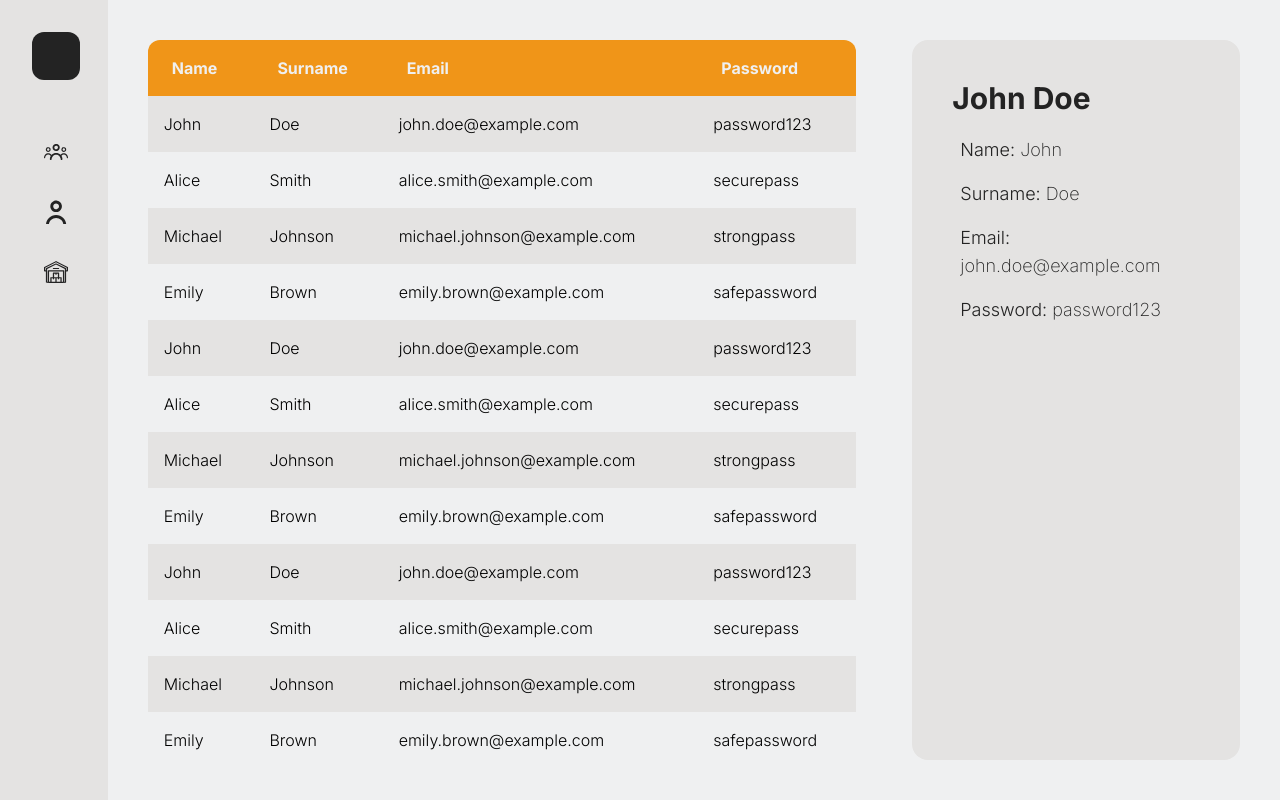
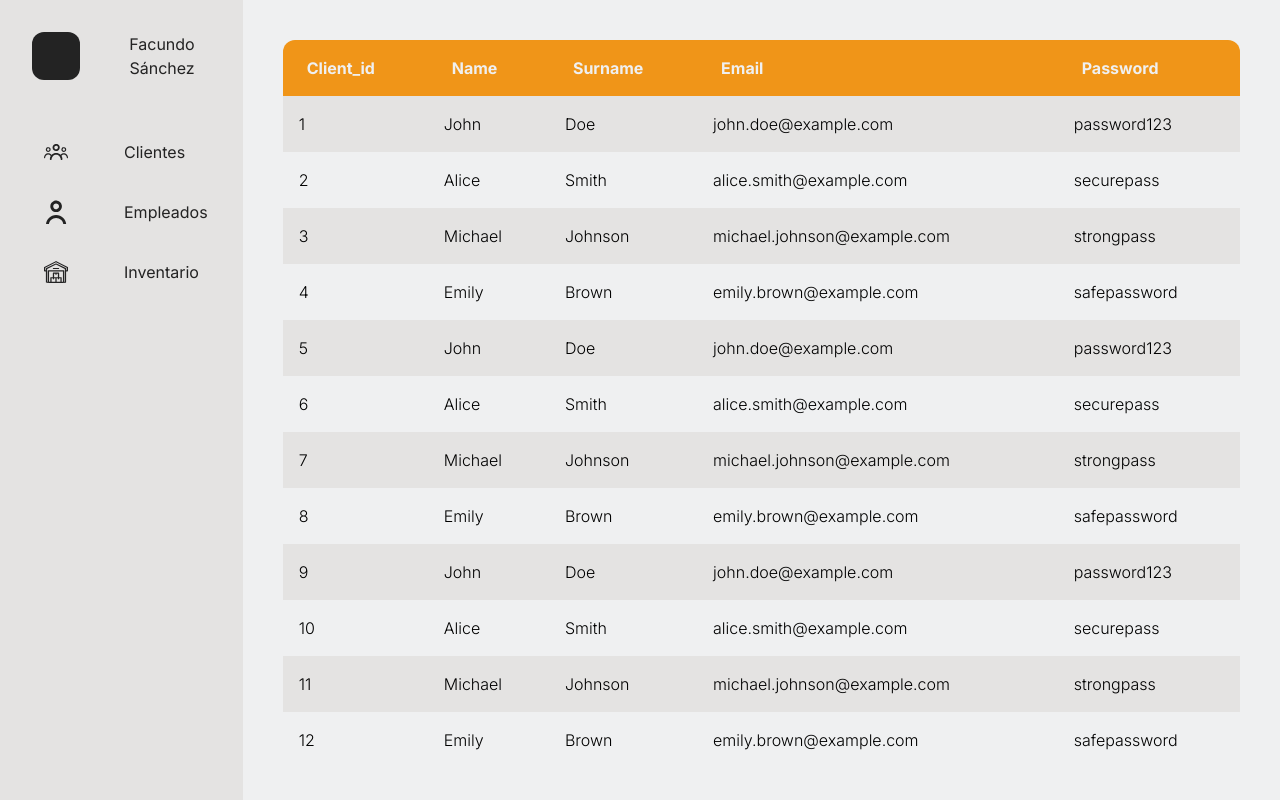
Before and after one commit to HolbertonFinalProjectFG/gymlink_frontend, a React (Vite) app: page /admin/clients in a window 1280 px wide. Built offline with nearby package versions, Linux system fonts and the light colour scheme.

Commit message:
added context to select client and styles fixed

```diff
--- a/src/components/AdminViews/DetailsCard/DetailsCard.jsx
+++ b/src/components/AdminViews/DetailsCard/DetailsCard.jsx
@@ -1,8 +1,32 @@
+import { useContext } from "react";
+import { AdminContext } from "../../../views/AdminViews/context/AdminContext";
+
 export const DetailsCard = ({ data }) => {
+
+  if (!data)
+    return;
+
+  const { selectId, setSelectedId } = useContext(AdminContext)
+
+  const handleCloseClient = () => {
+    setSelectedId({
+      ...selectId,
+      client_id: undefined
+    })
+  }
+
+
   const fullName = `${data.name} ${data.surname}`;
 
   return (
-    <section className="bg-light-secondary text-light-secondary_op flex min-w-[30%] flex-col p-10 rounded-2xl h-full">
+    <section className="bg-light-secondary text-light-secondary_op flex min-w-[30%] flex-col p-10 pt-15 rounded-2xl h-full relative">
+      <button onClick={handleCloseClient}>
+        <svg height="20px" width="20px" version="1.1" id="Capa_1"
+          viewBox="0 0 490 490" xmlSpace="preserve" className="absolute top-5 right-5 hover:text-red-500 transition-colors">
+          <polygon points="456.851,0 245,212.564 33.149,0 0.708,32.337 212.669,245.004 0.708,457.678 33.149,490 245,277.443 456.851,490
+          489.292,457.678 277.331,245.004 489.292,32.337" fill="currentColor"/>
+        </svg>
+      </button>
       <h2 className="text-3xl mb-5 font-bold">{fullName}</h2>
       <ul className="flex flex-col gap-4 pl-2">
         {
--- a/src/components/AdminViews/TableComponent/DataTable.css
+++ b/src/components/AdminViews/TableComponent/DataTable.css
@@ -3,20 +3,18 @@
 .table-wrapper::-webkit-scrollbar {
   width: 1.2rem;
   border-radius: 0px 10px 10px 0px;
-  @apply bg-light-primary;
 }
 
 /* Track */
 .table-wrapper::-webkit-scrollbar-track {
   background: transparent;
-  border-radius: 1rem;
 }
 
 /* Handle */
 .table-wrapper::-webkit-scrollbar-thumb {
-  @apply bg-light-secondary;
+  @apply bg-light-primary;
   background-clip: content-box;
-  border-radius: 20px;
+  border-radius: .4rem;
   border: .4rem solid transparent;
 }
 
--- a/src/components/AdminViews/TableComponent/DataTable.jsx
+++ b/src/components/AdminViews/TableComponent/DataTable.jsx
@@ -5,7 +5,7 @@ import './DataTable.css'
 export const DataTable = ({ data, headers }) => {
 
   return (
-    <div className="table-wrapper h-full w-full overflow-y-scroll relative rounded-xl flex-2">
+    <div className="table-wrapper h-full w-full overflow-y-scroll flex-2 rounded-xl">
       <table className="w-full h-full flex-1">
         <thead className="sticky top-0 w-full bg-light-primary text-light-backg z-10">
         <TableHeader headers={headers}/>
--- a/src/components/AdminViews/TableComponent/TableRow.jsx
+++ b/src/components/AdminViews/TableComponent/TableRow.jsx
@@ -1,7 +1,21 @@
+import { useContext } from "react"
+import { AdminContext } from "../../../views/AdminViews/context/AdminContext"
+
 export const TableRow = ({ obj }) => {
 
+  const { selectedId, setSelectedId} = useContext(AdminContext)
+
+  const handleSelectedClient = () => {
+
+    setSelectedId({
+      ...selectedId,
+      client_id: obj.client_id
+    })
+
+  }
+
   return (
-    <tr className=" bg-light-secondary even:bg-light-backg hover:bg-light-primary_light transition-all cursor-pointer font-light min-h-[20rem]">
+    <tr onClick={handleSelectedClient} className=" bg-light-secondary even:bg-light-backg hover:bg-light-primary_light transition-all cursor-pointer font-light min-h-[20rem]">
       {
         Object.values(obj).map((elem, index) => (
           <td className="p-4 whitespace-nowrap" key={index}>
--- a/src/components/AdminViews/TableComponent/data.js
+++ b/src/components/AdminViews/TableComponent/data.js
@@ -1,99 +1,111 @@
 export const fakeData = [
   {
+    "client_id": 1,
     "name": "John",
     "surname": "Doe",
     "email": "john.doe@example.com",
-    "password": "password123",
-
+    "password": "password123"
   },
   {
+    "client_id": 2,
     "name": "Alice",
     "surname": "Smith",
     "email": "alice.smith@example.com",
-    "password": "securepass",
+    "password": "securepass"
   },
   {
+    "client_id": 3,
     "name": "Michael",
     "surname": "Johnson",
     "email": "michael.johnson@example.com",
-    "password": "strongpass",
+    "password": "strongpass"
   },
   {
+    "client_id": 4,
     "name": "Emily",
     "surname": "Brown",
     "email": "emily.brown@example.com",
     "password": "safepassword"
   },
   {
+    "client_id": 5,
     "name": "John",
     "surname": "Doe",
     "email": "john.doe@example.com",
-    "password": "password123",
+    "password": "password123"
   },
   {
+    "client_id": 6,
     "name": "Alice",
     "surname": "Smith",
     "email": "alice.smith@example.com",
-    "password": "securepass",
-
+    "password": "securepass"
   },
   {
+    "client_id": 7,
     "name": "Michael",
     "surname": "Johnson",
     "email": "michael.johnson@example.com",
-    "password": "strongpass",
+    "password": "strongpass"
   },
   {
+    "client_id": 8,
     "name": "Emily",
     "surname": "Brown",
     "email": "emily.brown@example.com",
     "password": "safepassword"
   },
   {
+    "client_id": 9,
     "name": "John",
     "surname": "Doe",
     "email": "john.doe@example.com",
-    "password": "password123",
+    "password": "password123"
   },
   {
+    "client_id": 10,
     "name": "Alice",
     "surname": "Smith",
     "email": "alice.smith@example.com",
-    "password": "securepass",
-
+    "password": "securepass"
   },
   {
+    "client_id": 11,
     "name": "Michael",
     "surname": "Johnson",
     "email": "michael.johnson@example.com",
-    "password": "strongpass",
+    "password": "strongpass"
   },
   {
+    "client_id": 12,
     "name": "Emily",
     "surname": "Brown",
     "email": "emily.brown@example.com",
     "password": "safepassword"
   },
   {
+    "client_id": 13,
     "name": "John",
     "surname": "Doe",
     "email": "john.doe@example.com",
-    "password": "password123",
+    "password": "password123"
   },
   {
+    "client_id": 14,
     "name": "Alice",
     "surname": "Smith",
     "email": "alice.smith@example.com",
-    "password": "securepass",
-
+    "password": "securepass"
   },
   {
+    "client_id": 15,
     "name": "Michael",
     "surname": "Johnson",
     "email": "michael.johnson@example.com",
-    "password": "strongpass",
+    "password": "strongpass"
   },
   {
+    "client_id": 16,
     "name": "Emily",
     "surname": "Brown",
     "email": "emily.brown@example.com",
--- a/src/components/Ui/LateralNavbar/LateralNavbar.jsx
+++ b/src/components/Ui/LateralNavbar/LateralNavbar.jsx
@@ -1,5 +1,5 @@
-import { NavLink } from "react-router-dom"
-import { PersonSvg, WarehouseSvg, PaperSvg, PersonsSvg} from './assets'
+import { NavLink, Outlet } from "react-router-dom"
+import { PersonSvg, WarehouseSvg, PersonsSvg} from './assets'
 
 const linksData = [
   {'img_path': <PersonsSvg/>, 'title': 'Clientes', 'link':'clients'},
@@ -11,6 +11,7 @@ const linksData = [
 export const LateralNavbar = () => {
 
   return (
+    <>
       <nav className="group w-[7rem] overflow-hidden transition-all flex flex-col h-svh hover:w-[18rem] items-center bg-light-secondary p-8 group-hover:px-8 gap-12 text-light-secondary_op">
         <NavLink className="group flex w-full items-center justify-between transition-colors rounded-xl">
           <div className="min-w-12 h-12 rounded-xl bg-light-secondary_op"></div>
@@ -31,5 +32,7 @@ export const LateralNavbar = () => {
           }
         </ul>
       </nav>
+      <Outlet/>
+    </>
   )
 }
--- a/src/router/AdminRouter.jsx
+++ b/src/router/AdminRouter.jsx
@@ -2,18 +2,18 @@ import { Routes, Route } from 'react-router-dom';
 import { AdminClientsView, AdminEmployeesView, AdminInventoryView } from '../views/AdminViews';
 import { LateralNavbar } from '../components/Ui/LateralNavbar';
 import '../views/AdminViews/Admin.css'
+import { AdminProvider } from '../views/AdminViews/context/AdminProvider';
 
 export const AdminRouter = () => {
   return (
-    <>
-      <LateralNavbar/>
-        <Routes>
-          <Route path='/admin'>
+    <AdminProvider>
+      <Routes>
+          <Route path='/admin' element={<LateralNavbar/>}>
             <Route path="clients" element={<AdminClientsView />} />
             <Route path="employees" element={<AdminEmployeesView />} />
             <Route path="inventory" element={<AdminInventoryView />} />
           </Route>
-        </Routes>
-    </>
+      </Routes>
+    </AdminProvider>
   )
 }
--- a/src/views/AdminViews/AdminClientsView.jsx
+++ b/src/views/AdminViews/AdminClientsView.jsx
@@ -1,14 +1,21 @@
+import { useContext} from "react"
 import { DetailsCard } from "../../components/AdminViews/DetailsCard/DetailsCard"
 import { DataTable } from "../../components/AdminViews/TableComponent/DataTable"
 import { fakeData } from "../../components/AdminViews/TableComponent/data"
+import { AdminContext } from "./context/AdminContext"
 
 
 export const AdminClientsView = () => {
+
+  const { selectedId } = useContext(AdminContext)
+  const selectedUser = fakeData.filter((e) => e.client_id === selectedId.client_id)
+  console.log(selectedUser)
+
   return (
     <>
-      <main className="flex flex-row w-full h-full p-10 bg-light-backg gap-14">
+      <main className="flex flex-col w-full h-full p-10 bg-light-backg gap-14 md:flex-row">
         <DataTable data={fakeData} headers={Object.keys(fakeData[0])}/>
-        <DetailsCard data={fakeData[0]}/>
+        <DetailsCard data={selectedUser[0]}/>
       </main>
     </>
   )
--- /dev/null
+++ b/src/views/AdminViews/context/AdminContext.jsx
@@ -0,0 +1,3 @@
+import { createContext } from "react";
+
+export const AdminContext = createContext({});
--- /dev/null
+++ b/src/views/AdminViews/context/AdminProvider.jsx
@@ -0,0 +1,17 @@
+import { useState } from "react"
+import { AdminContext } from "./AdminContext"
+
+export const AdminProvider = ({ children }) => {
+
+  const [selectedId, setSelectedId] = useState({
+    'client_id': undefined,
+    'employee_id': undefined,
+    'item_id': undefined,
+  })
+
+  return (
+    <AdminContext.Provider value={{selectedId, setSelectedId}}>
+      {children}
+    </AdminContext.Provider>
+  )
+}
```
